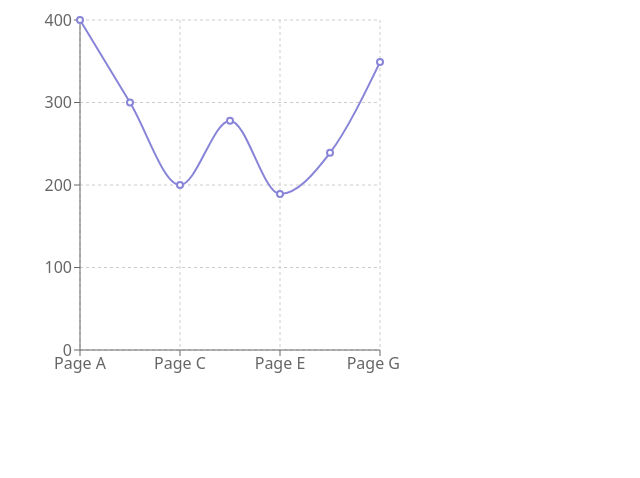
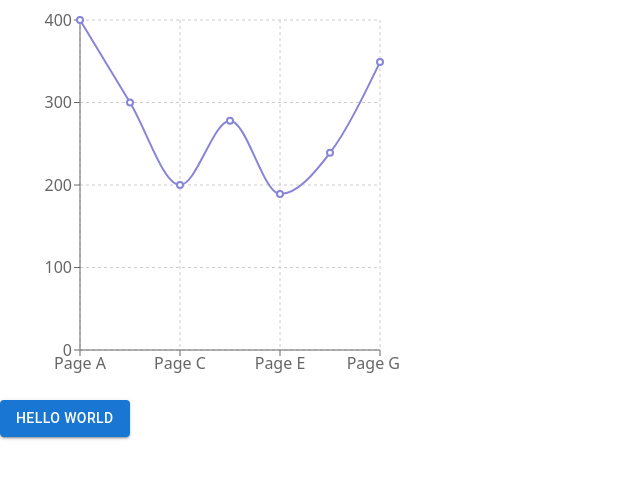
Before and after one commit to halleyd2804/CodeBrew, a React (Vite) app in the folder frontend/: page / in a window 1280 px wide. Shown: the top 478 px of the page, without its empty margins (0-640 px from the left). Built offline with nearby package versions, Linux system fonts and the light colour scheme; what tailwindcss-motion would draw is missing.

Commit message:
UI Lib Components

```diff
--- a/frontend/package.json
+++ b/frontend/package.json
@@ -10,6 +10,10 @@
     "preview": "vite preview"
   },
   "dependencies": {
+    "@emotion/react": "^11.14.0",
+    "@emotion/styled": "^11.14.0",
+    "@mui/icons-material": "^7.0.2",
+    "@mui/material": "^7.0.2",
     "@tailwindcss/postcss": "^4.1.4",
     "@tailwindcss/vite": "^4.1.4",
     "postcss": "^8.5.3",
--- a/frontend/src/App.jsx
+++ b/frontend/src/App.jsx
@@ -6,6 +6,7 @@
 import {createRoot} from "react-dom/client";
 import {StrictMode} from "react";
 import RenderLineChart from "./charts/Line.jsx";
+import ButtonUsage from "./simple/Button.jsx";
 
 // Main App component
 const App = function () {
@@ -14,6 +15,7 @@
       <StrictMode>
         <div className="test">
             <RenderLineChart />
+            <ButtonUsage />
         </div>
       </StrictMode>
   );
--- a/frontend/src/charts/Line.jsx
+++ b/frontend/src/charts/Line.jsx
@@ -1,4 +1,4 @@
-// A scatter plot component example for testing purposes
+// A scatter plot component example for testing purposes from Recharts
 
 import React from 'react';
 import { LineChart, Line, XAxis, YAxis, Tooltip, CartesianGrid } from 'recharts';
--- /dev/null
+++ b/frontend/src/simple/Button.jsx
@@ -0,0 +1,8 @@
+// A simple test button component example from Material UI
+
+import * as React from 'react';
+import Button from '@mui/material/Button';
+
+export default function ButtonUsage() {
+    return <Button variant="contained">Hello world</Button>;
+}
```
Also changed, not shown: 1 other file (tests, documents, lock files or other folders).
